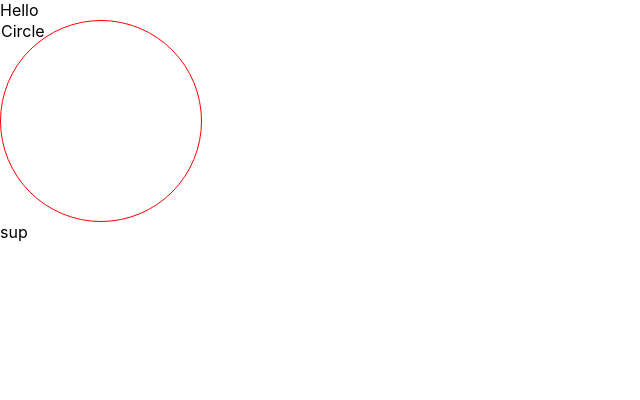
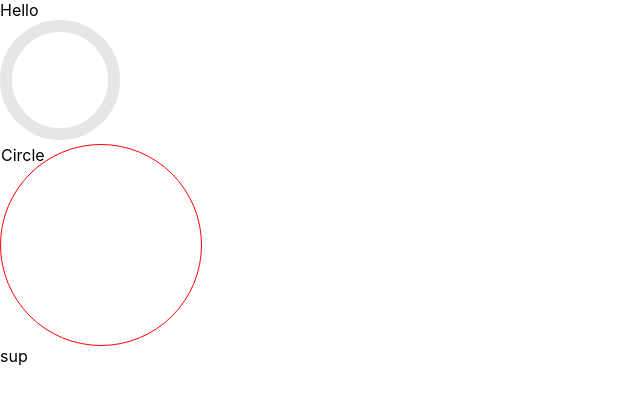
Before and after one commit to crcatala/react-streaks-app, a React (Create React App) app: page / in a window 1280 px wide. Shown: the top 400 px of the page, without its empty margins (0-640 px from the left). Built offline with nearby package versions, Linux system fonts and the light colour scheme.

Commit message:
WIP animation

```diff
--- a/package.json
+++ b/package.json
@@ -3,6 +3,7 @@
   "version": "0.1.0",
   "private": true,
   "dependencies": {
+    "gsap": "^2.0.2",
     "react": "^16.6.0",
     "react-dom": "^16.6.0",
     "react-scripts": "2.0.5"
--- a/src/components/Habit.js
+++ b/src/components/Habit.js
@@ -1,6 +1,8 @@
 // import PropTypes from "prop-types";
 import React, { PureComponent } from "react";
 import styles from "./Habit.module.scss";
+import HabitHoldProgress from "./HabitHoldProgress";
+import { Power1, TimelineMax } from "gsap/TweenMax";
 
 class Habit extends PureComponent {
   constructor(props) {
@@ -11,6 +13,7 @@ class Habit extends PureComponent {
       holdTime: 0,
       thresholdReached: false
     };
+    this.tl = new TimelineMax();
   }
 
   static defaultProps = {
@@ -41,20 +44,48 @@ class Habit extends PureComponent {
     if (this.state.thresholdReached) {
       return;
     }
+    this.startHoldAnimation();
     requestAnimationFrame(this.timer);
   };
 
   notPressingDown = e => {
     console.log("cancelling");
+    this.tl.pause();
     cancelAnimationFrame(this.state.timerId);
     this.setState({
       counter: 0
     });
   };
 
+  startHoldAnimation() {
+    this.tl.add("holdProgress", 0);
+    this.tl.to(
+      ".progress__value",
+      1,
+      {
+        strokeDashoffset: "0",
+        ease: Power1.easeOut,
+        onComplete: () => {
+          console.log("callback direct");
+        }
+      },
+      "holdProgress"
+    );
+  }
+
+  // componentDidMount() {
+
+  // }
+
+  componentWillUnmount() {
+    this.tl.kill();
+    this.tl = null;
+  }
+
   render() {
     return (
       <div className="Habit">
+        <HabitHoldProgress />
         <div
           className={styles.item}
           onMouseDown={this.pressingDown}
--- /dev/null
+++ b/src/components/HabitHoldProgress.js
@@ -0,0 +1,29 @@
+import React from "react";
+import "./HabitHoldProgress.scss";
+
+const HabitHoldProgress = () => {
+  return (
+    <div className="HabitHoldProgress">
+      <svg className="progress" width="120" height="120" viewBox="0 0 120 120">
+        <circle
+          className="progress__meter"
+          cx="60"
+          cy="60"
+          r="54"
+          strokeWidth="12"
+        />
+        <circle
+          className="progress__value"
+          cx="60"
+          cy="60"
+          r="54"
+          strokeWidth="12"
+          strokeDasharray="339.292"
+          strokeDashoffset="339.292"
+        />
+      </svg>
+    </div>
+  );
+};
+
+export default HabitHoldProgress;
--- /dev/null
+++ b/src/components/HabitHoldProgress.scss
@@ -0,0 +1,17 @@
+.progress {
+  transform: rotate(-90deg);
+}
+
+.progress__meter,
+.progress__value {
+  fill: none;
+}
+
+.progress__meter {
+  stroke: #e6e6e6;
+}
+
+.progress__value {
+  stroke: #f77a52;
+  stroke-linecap: round;
+}
```
Also changed, not shown: 1 other file (tests, documents, lock files or other folders).
